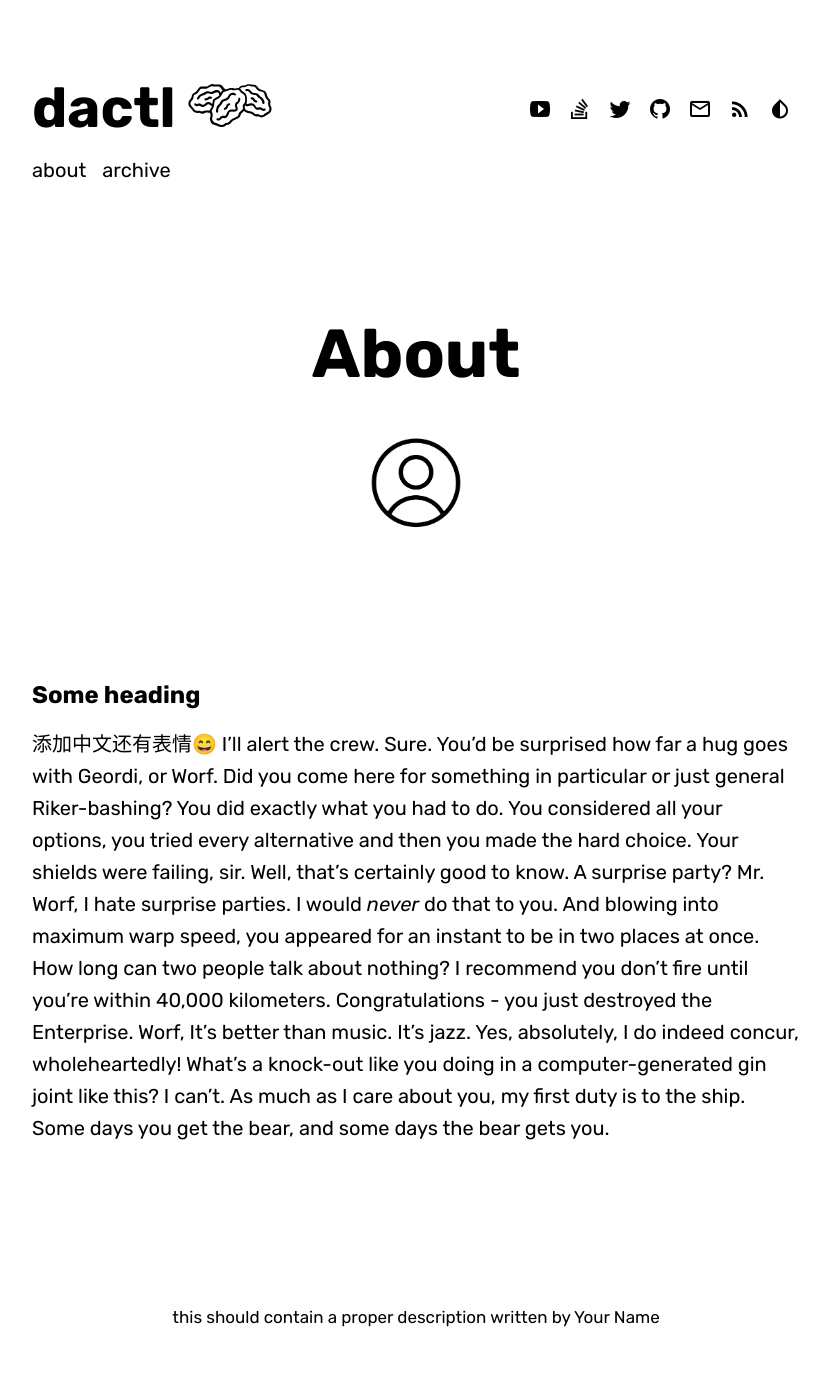
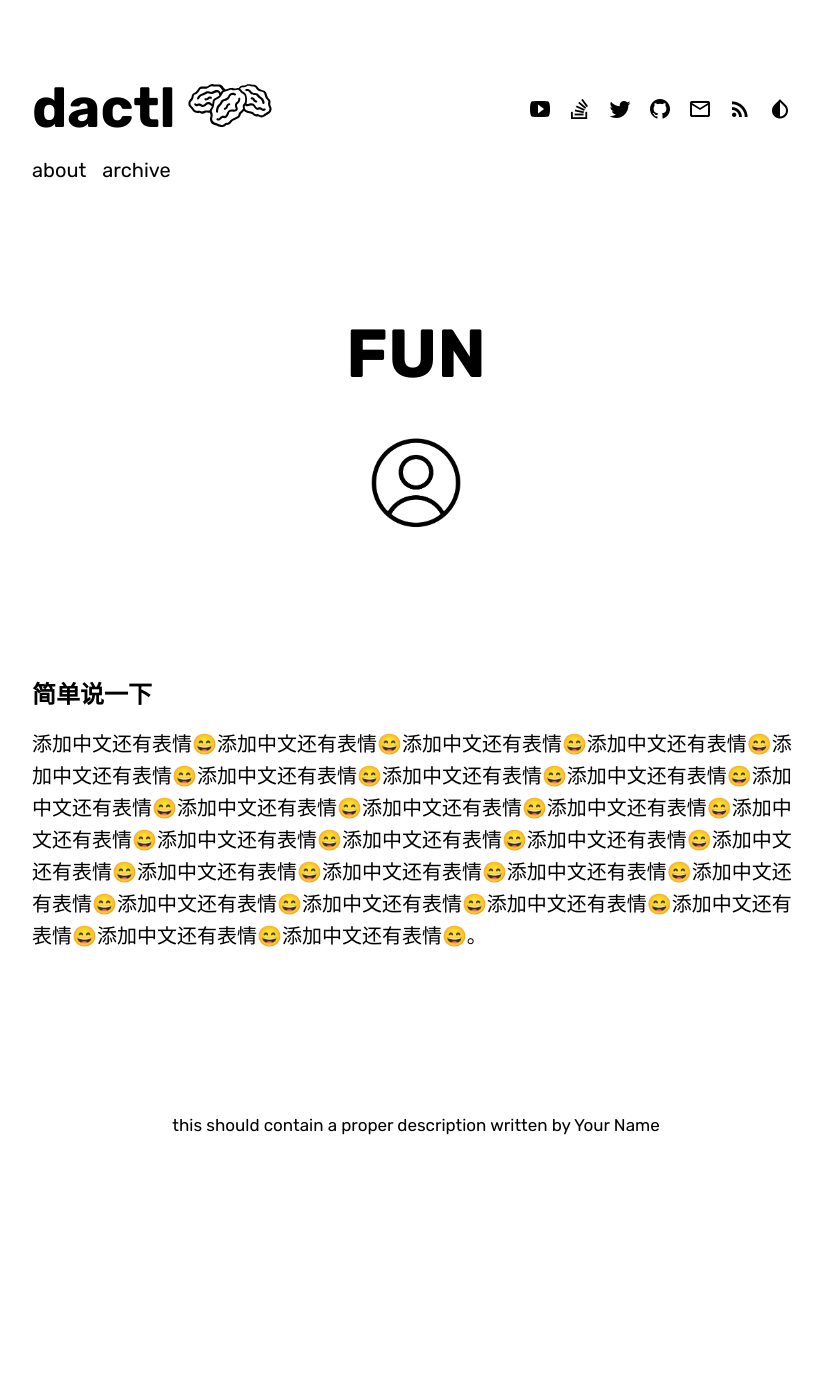
Before and after one commit to FUNzmr/Remember, a Jekyll site: the page built from about.md, in a window 1280 px wide. Shown: the whole page, without its empty margins (224-1053 px from the left). Built offline with Jekyll 4.4.1, drawn with Linux system fonts in a browser that asks for light colours; some web fonts are replaced; after the commit the page ends 1203 px from its top, so only the background shows below that.

Commit message:
Update about.md

```diff
--- a/about.md
+++ b/about.md
@@ -1,6 +1,6 @@
 ---
 layout: page
-title: About
+title: FUN
 permalink: /about/
 published: true
 ---
@@ -18,9 +18,8 @@
 
 {% include page/title.html title=page.title subtitle=page_subtitle %}
 
-## Some heading
+## 简单说一下
 
-添加中文还有表情😄
-I'll alert the crew. Sure. You'd be surprised how far a hug goes with Geordi, or Worf. Did you come here for something in particular or just general Riker-bashing? You did exactly what you had to do. You considered all your options, you tried every alternative and then you made the hard choice. Your shields were failing, sir. Well, that's certainly good to know. A surprise party? Mr. Worf, I hate surprise parties. I would *never* do that to you. And blowing into maximum warp speed, you appeared for an instant to be in two places at once. How long can two people talk about nothing? I recommend you don't fire until you're within 40,000 kilometers. Congratulations - you just destroyed the Enterprise. Worf, It's better than music. It's jazz. Yes, absolutely, I do indeed concur, wholeheartedly! What's a knock-out like you doing in a computer-generated gin joint like this? I can't. As much as I care about you, my first duty is to the ship. Some days you get the bear, and some days the bear gets you.
+添加中文还有表情😄添加中文还有表情😄添加中文还有表情😄添加中文还有表情😄添加中文还有表情😄添加中文还有表情😄添加中文还有表情😄添加中文还有表情😄添加中文还有表情😄添加中文还有表情😄添加中文还有表情😄添加中文还有表情😄添加中文还有表情😄添加中文还有表情😄添加中文还有表情😄添加中文还有表情😄添加中文还有表情😄添加中文还有表情😄添加中文还有表情😄添加中文还有表情😄添加中文还有表情😄添加中文还有表情😄添加中文还有表情😄添加中文还有表情😄添加中文还有表情😄添加中文还有表情😄添加中文还有表情😄。
 
 </div>
```
